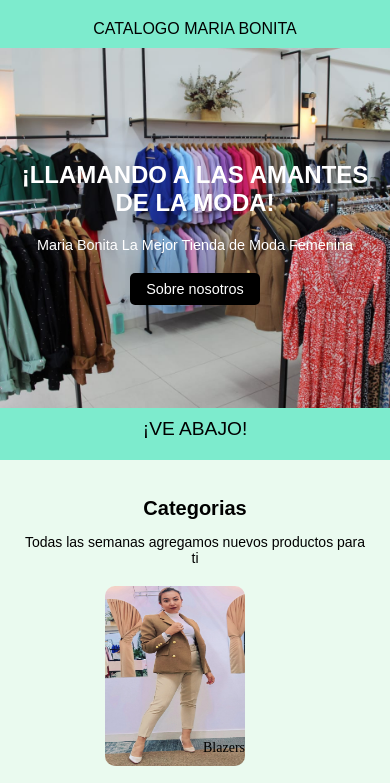
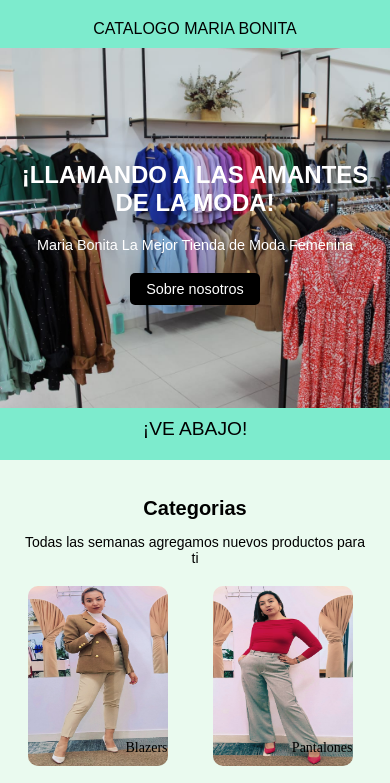
Before and after one commit to 8Juanessco8/Mariia-Bonita, a plain HTML site: page index.html in a window 390 px wide. Shown: the top 783 px of the page. Drawn offline with Linux system fonts and the light colour scheme.

Commit message:
fix: Alinear fotos de las categorias

```diff
--- a/styles.css
+++ b/styles.css
@@ -322,7 +322,7 @@ footer {
 
     .card {
         height: 180px;
-        width: 180px;
+        width: fit-content;
     }
 
     .card img {
```
